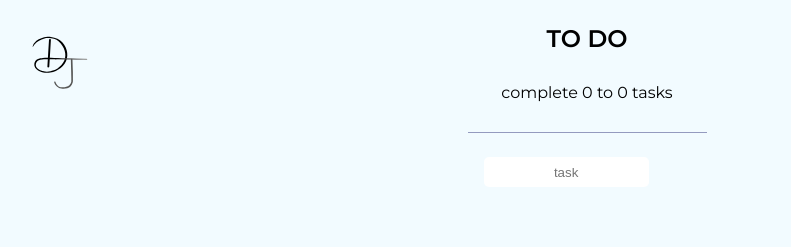
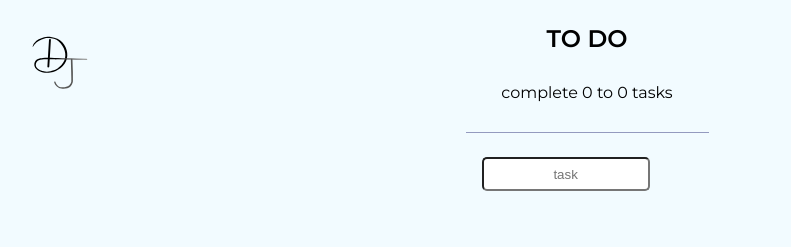
Before and after one commit to DannyJacome30/to-do-app, a React (Create React App) app: page / in a window 1280 px wide. Shown: the top 247 px of the page, without its empty margins (53-844 px from the left). Built offline with nearby package versions, Linux system fonts and the light colour scheme.

Commit message:
Disable contador y buscador cuando esta cargando la aplicacion

```diff
--- a/src/components/App/App.js
+++ b/src/components/App/App.js
@@ -32,13 +32,17 @@ function App() {
 
   return(
     <React.Fragment>
-      <ToDoHeader>
+      <ToDoHeader >
         <ToDoCounter
           totalToDos={totalToDos}
-          completedToDos={completedToDos} />
+          completedToDos={completedToDos}
+          loading = {loading}
+        />
         <ToDoSearch
           searchValue ={searchValue}
-          setSearchValue ={setSearchValue} />
+          setSearchValue ={setSearchValue}
+          loading = {loading}
+        />
       </ToDoHeader>
       <ToDoList
         error={error}
--- a/src/components/ToDoCounter/ToDoCounter.css
+++ b/src/components/ToDoCounter/ToDoCounter.css
@@ -9,6 +9,10 @@
     width: 100%;
     margin-bottom: 24px;
     border-bottom: 1px solid #949abf;
+}
+
+.counter__subtitle--loading{
+    opacity: 25%;
 }
 
 .counter__subtitle{
--- a/src/components/ToDoCounter/index.js
+++ b/src/components/ToDoCounter/index.js
@@ -2,12 +2,17 @@ import React from "react";
 import logo from "../../assets/Logo_DJ_2.svg";
 import './ToDoCounter.css';
 
-function ToDoCounter ({totalToDos,completedToDos}){
+function ToDoCounter ({totalToDos,completedToDos,loading}){
     return(
-        <div className="title">
+        <div
+            className='title'
+
+        >
             <img className="counter__img" alt="logo" src={logo}/>
             <h2 className="counter__title-primary">TO DO</h2>
-            <h3 className="counter__subtitle">
+            <h3
+                 className={`counter__subtitle ${!!loading && "counter__subtitle--loading"}`}
+            >
                 complete {completedToDos} to {totalToDos} tasks
             </h3>
         </div>
--- a/src/components/ToDoLoading/ToDoLoading.css
+++ b/src/components/ToDoLoading/ToDoLoading.css
@@ -2,7 +2,7 @@
     text-decoration: none;
     display: flex;
     flex-direction: row;
-    background: linear-gradient(90deg,#f7f6f6,#e4daff,#c6c6c6);
+    background: linear-gradient(90deg,#f7f6f6,#ece5ff,#e6e6e6);
     border-radius: 12px;
     margin: 8px 0px;
     justify-content: space-between;
--- a/src/components/ToDoSearch/ToDoSearch.css
+++ b/src/components/ToDoSearch/ToDoSearch.css
@@ -7,13 +7,16 @@
 
 .search__input{
     border-radius: 5px;
-    border: 1px;
     padding: 3px 8px;
     height: 24px;
     text-align: center;
     margin-right: 14px;
     width: 100%;
     color: #414141;
+}
+
+.search__input:disabled{
+    opacity: 25%;
 }
 
 .btn__secundary ,.btn__search{
--- a/src/components/ToDoSearch/index.js
+++ b/src/components/ToDoSearch/index.js
@@ -1,7 +1,7 @@
 import React from "react";
 import './ToDoSearch.css';
 
-function ToDoSearch({searchValue,setSearchValue}){
+function ToDoSearch({searchValue,setSearchValue,loading}){
 
     const onSearch = (event) =>{
         console.log(event.target.value);
@@ -10,7 +10,13 @@ function ToDoSearch({searchValue,setSearchValue}){
 
     return(
         <div className="search">
-            <input onChange={onSearch} value={searchValue} className="search__input" placeholder='task'/>
+            <input
+                onChange={onSearch}
+                value={searchValue}
+                className="search__input"
+                placeholder='task'
+                disabled={loading}
+            />
         </div>
 
     )
```
